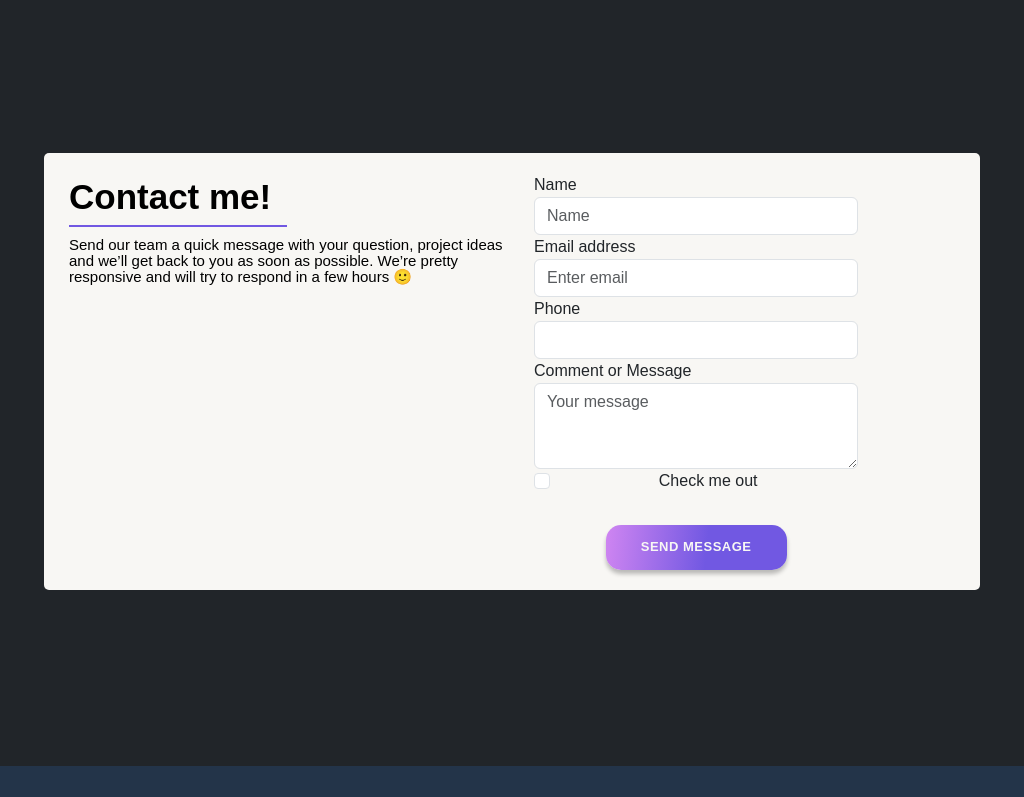
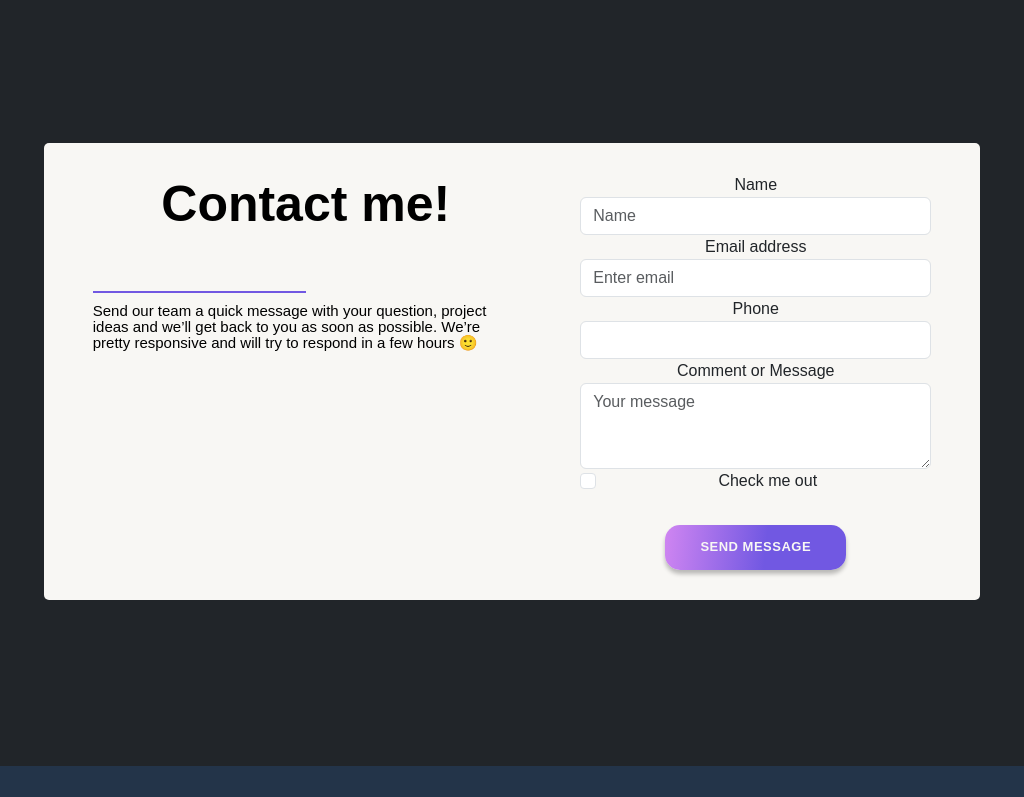
Before and after one commit to VictoriaJ4/dj-portfolio-new, a React (Create React App) app: page / in a window 1024 px wide. Shown: the part 2864-3661 px from the top of the page. Built offline with nearby package versions, Linux system fonts and the light colour scheme.

Commit message:
tablet version

```diff
--- a/package.json
+++ b/package.json
@@ -17,6 +17,7 @@
     "babel-plugin-macros": "^3.1.0",
     "bootstrap": "^5.3.2",
     "bootstrap-icons": "^1.11.1",
+    "eslint-config-react-app": "7.0.1",
     "gsap": "^3.12.2",
     "http-proxy-middleware": "^2.0.6",
     "react": "^18.2.0",
@@ -58,5 +59,8 @@
       "last 1 firefox version",
       "last 1 safari version"
     ]
+  },
+  "devDependencies": {
+    "eslint": "^8.56.0"
   }
 }
--- a/src/pages/Contact.css
+++ b/src/pages/Contact.css
@@ -84,20 +84,19 @@
 /* tablet */
 @media (min-width: 769px) and (max-width: 1024px) {
 	.contact-text {
-		margin-bottom: 10px;
-		font-size: 35px;
-		font-style: normal;
-		font-weight: 700;
-
+		display: flex;
+		flex-direction: column;
+		align-items: center;
+		text-align: center; /* Center text within contact box */
 	}
 	.first-text {
-		/* text-align: left; */
+		/* text-align: center; */
 		margin: 5px 5px 5px 5px;
 	}
 	.contact-box {
 
 		height: auto; /* Adjust height for mobile screens */
-		padding:20px
+		padding:30px
 
 	}
 	.contact-small-text {
@@ -106,4 +105,11 @@
 		font-size: 15px;
 
 	}
+	.form-group {
+		text-align: center; /* Center text in form group for tablet */
+	  }
+	  .whole-form {
+		margin: 0 auto; /* Center the form horizontally within the contact box */
+	  }
+
 }
--- a/src/pages/Contact.js
+++ b/src/pages/Contact.js
@@ -35,7 +35,7 @@ const Contact = () => {
 			<div className="contact-box">
 				<div className="contact-content">
 					<div className="row">
-						<div className="col-12 col-md-6 col-lg-6  first-text">
+						<div className="col-12 col-md-6 col-lg-6  first-text mx-auto">
 							<h4 className="contact-text">Contact me!</h4>
 							<div className="vertical-line"></div>
 							<p className="contact-small-text">
@@ -45,7 +45,7 @@ const Contact = () => {
 							</p>
 						</div>
 
-						<div className="col-12 col-md-6 col-lg-5 ">
+						<div className="col-12 col-md-6 col-lg-5 mx-auto">
 							<form className="whole-form" ref={form} onSubmit={sendEmail}>
 								<div className="form-group">
 									<label for="exampleInputEmail1">Name</label>
--- a/src/pages/News.css
+++ b/src/pages/News.css
@@ -45,6 +45,7 @@
 		margin: 10px 0px 10px 0px;
 
 	}
+
 }
 /* tablet */
 @media (min-width: 769px) and (max-width: 1024px) {
@@ -58,4 +59,8 @@
 		margin: 10px 0px 10px 0px;
 
 	}
+	.News .swiper-button-prev,
+	.News .swiper-button-next  {
+		display: none !important ;
+	}
 }
--- a/src/pages/News.js
+++ b/src/pages/News.js
@@ -42,7 +42,7 @@ const News = () => {
 					 breakpoints={{
 					   // when window width is >= 768px (for example, tablets and larger screens)
 					   768: {
-						 slidesPerView: 3,
+						 slidesPerView: 2,
 					   },
 					 }}
 
```
Also changed, not shown: 2 other files (tests, documents, lock files or other folders).
